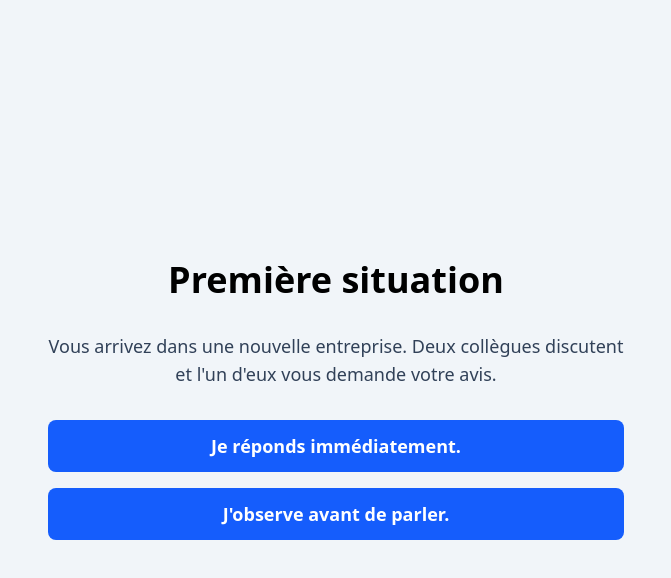
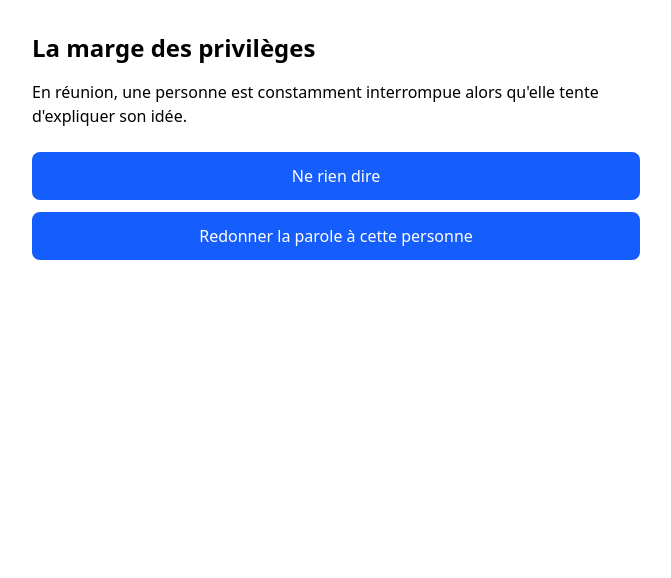
Before and after one commit to bupas860/mosaique, a React (Vite) app: page / in a window 1280 px wide. Both pictures are taken after a click on the button "Commencer". Shown: the top 578 px of the page, without its empty margins (304-975 px from the left). Built offline with nearby package versions, Linux system fonts and the light colour scheme.

Commit message:
feat(game): implement first playable game loop

```diff
--- a/src/App.tsx
+++ b/src/App.tsx
@@ -1,18 +1,39 @@
 import { useState } from "react";
 
 import GamePage from "./pages/GamePage";
-import HomePage from "./pages/HomePage";
+
+type Screen = "home" | "game";
 
 export default function App() {
-  const [started, setStarted] = useState(false);
+  const [screen, setScreen] = useState<Screen>("home");
 
-  if (started) {
-    return <GamePage />;
+  if (screen === "game") {
+    return (
+      <GamePage
+        onBackToHome={() => setScreen("home")}
+      />
+    );
   }
 
   return (
-    <HomePage
-      onStart={() => setStarted(true)}
-    />
+    <main className="mx-auto flex min-h-screen max-w-2xl flex-col items-center justify-center p-8 text-center">
+
+      <h1 className="mb-6 text-5xl font-bold">
+        Mosaïque
+      </h1>
+
+      <p className="mb-10 text-lg">
+        Explorer les situations, réfléchir à ses choix,
+        apprendre autrement.
+      </p>
+
+      <button
+        onClick={() => setScreen("game")}
+        className="rounded-lg bg-blue-600 px-8 py-4 text-white hover:bg-blue-700"
+      >
+        Commencer
+      </button>
+
+    </main>
   );
 }
--- /dev/null
+++ b/src/components/FeedbackCard.tsx
@@ -0,0 +1,26 @@
+interface Props {
+  feedback: string;
+  onContinue: () => void;
+}
+
+export default function FeedbackCard({
+  feedback,
+  onContinue,
+}: Props) {
+  return (
+    <div className="space-y-6">
+
+      <p className="text-lg">
+        {feedback}
+      </p>
+
+      <button
+        onClick={onContinue}
+        className="rounded-lg bg-green-600 px-6 py-3 text-white hover:bg-green-700"
+      >
+        Continuer
+      </button>
+
+    </div>
+  );
+}
--- a/src/components/SituationCard.tsx
+++ b/src/components/SituationCard.tsx
@@ -0,0 +1,39 @@
+import type { Situation } from "../types/situation";
+
+interface Props {
+  situation: Situation;
+  onChoice: (choiceIndex: number) => void;
+}
+
+export default function SituationCard({
+  situation,
+  onChoice,
+}: Props) {
+  return (
+    <div className="space-y-6">
+
+      <div>
+        <h2 className="text-2xl font-bold">
+          {situation.title}
+        </h2>
+
+        <p className="mt-4">
+          {situation.description}
+        </p>
+      </div>
+
+      <div className="space-y-3">
+        {situation.choices.map((choice, index) => (
+          <button
+            key={index}
+            onClick={() => onChoice(index)}
+            className="w-full rounded-lg bg-blue-600 px-4 py-3 text-white hover:bg-blue-700"
+          >
+            {choice.text}
+          </button>
+        ))}
+      </div>
+
+    </div>
+  );
+}
--- a/src/data/situations.ts
+++ b/src/data/situations.ts
@@ -1,44 +1,40 @@
-import type { Situation } from "../types/game";
+import type { Situation } from "../types/situation";
 
 export const situations: Situation[] = [
   {
-    id: "intro",
-    title: "Première situation",
-    text:
-      "Vous arrivez dans une nouvelle entreprise. Deux collègues discutent et l'un d'eux vous demande votre avis.",
+    id: 1,
+    title: "La marge des privilèges",
+    description:
+      "En réunion, une personne est constamment interrompue alors qu'elle tente d'expliquer son idée.",
     choices: [
       {
-        id: "a",
-        label: "Je réponds immédiatement.",
+        text: "Ne rien dire",
         feedback:
-          "Vous choisissez de prendre la parole sans attendre.",
+          "Ne pas intervenir laisse la situation se reproduire sans remise en question."
       },
       {
-        id: "b",
-        label: "J'observe avant de parler.",
+        text: "Redonner la parole à cette personne",
         feedback:
-          "Vous préférez comprendre le contexte avant d'intervenir.",
-      },
-    ],
+          "Bonne réaction. Permettre à chacun de s'exprimer favorise une discussion plus équitable."
+      }
+    ]
   },
   {
-    id: "meeting",
-    title: "Deuxième situation",
-    text:
-      "Lors d'une réunion, une personne est régulièrement interrompue.",
+    id: 2,
+    title: "Une remarque déplacée",
+    description:
+      "Un collègue fait une blague stéréotypée devant tout le monde.",
     choices: [
       {
-        id: "a",
-        label: "Je laisse la discussion continuer.",
+        text: "Rire avec le groupe",
         feedback:
-          "Vous choisissez de ne pas intervenir.",
+          "Le rire peut être interprété comme une validation implicite de la remarque."
       },
       {
-        id: "b",
-        label: "Je propose de laisser cette personne terminer.",
+        text: "Exprimer calmement son désaccord",
         feedback:
-          "Vous intervenez pour rééquilibrer la parole.",
-      },
-    ],
-  },
+          "Exprimer son désaccord contribue à créer un climat plus respectueux."
+      }
+    ]
+  }
 ];
--- a/src/pages/GamePage.tsx
+++ b/src/pages/GamePage.tsx
@@ -1,29 +1,83 @@
-import Button from "../components/Button";
-import Screen from "../components/Screen";
+import { useState } from "react";
+
+import SituationCard from "../components/SituationCard";
+import FeedbackCard from "../components/FeedbackCard";
+
 import { situations } from "../data/situations";
 
-export default function GamePage() {
-  const situation = situations[0];
+interface Props {
+  onBackToHome: () => void;
+}
+
+type Phase = "question" | "feedback" | "end";
+
+export default function GamePage({ onBackToHome }: Props) {
+  const [currentIndex, setCurrentIndex] = useState(0);
+  const [phase, setPhase] = useState<Phase>("question");
+  const [feedback, setFeedback] = useState("");
+
+  const situation = situations[currentIndex];
+
+  function handleChoice(choiceIndex: number) {
+    setFeedback(situation.choices[choiceIndex].feedback);
+    setPhase("feedback");
+  }
+
+  function handleContinue() {
+    if (currentIndex < situations.length - 1) {
+      setCurrentIndex(currentIndex + 1);
+      setPhase("question");
+      return;
+    }
+
+    setPhase("end");
+  }
+
+  function restart() {
+    setCurrentIndex(0);
+    setFeedback("");
+    setPhase("question");
+    onBackToHome();
+  }
+
+  if (phase === "end") {
+    return (
+      <main className="mx-auto max-w-2xl p-8 text-center space-y-6">
+        <h1 className="text-4xl font-bold">
+          Fin de la partie
+        </h1>
+
+        <p>
+          Merci d'avoir joué à cette première version de Mosaïque.
+        </p>
+
+        <button
+          onClick={restart}
+          className="rounded-lg bg-blue-600 px-6 py-3 text-white hover:bg-blue-700"
+        >
+          Rejouer
+        </button>
+      </main>
+    );
+  }
 
   return (
-    <Screen>
-      <div className="mx-auto max-w-xl space-y-8 text-center">
-        <h1 className="text-4xl font-bold">
-          {situation.title}
-        </h1>
+    <main className="mx-auto max-w-2xl p-8">
 
-        <p className="text-lg text-slate-700">
-          {situation.text}
-        </p>
+      {phase === "question" && (
+        <SituationCard
+          situation={situation}
+          onChoice={handleChoice}
+        />
+      )}
 
-        <div className="flex flex-col gap-4">
-          {situation.choices.map((choice) => (
-            <Button key={choice.id}>
-              {choice.label}
-            </Button>
-          ))}
-        </div>
-      </div>
-    </Screen>
+      {phase === "feedback" && (
+        <FeedbackCard
+          feedback={feedback}
+          onContinue={handleContinue}
+        />
+      )}
+
+    </main>
   );
 }
--- /dev/null
+++ b/src/types/situation.ts
@@ -0,0 +1,11 @@
+export interface Choice {
+  text: string;
+  feedback: string;
+}
+
+export interface Situation {
+  id: number;
+  title: string;
+  description: string;
+  choices: Choice[];
+}
```
